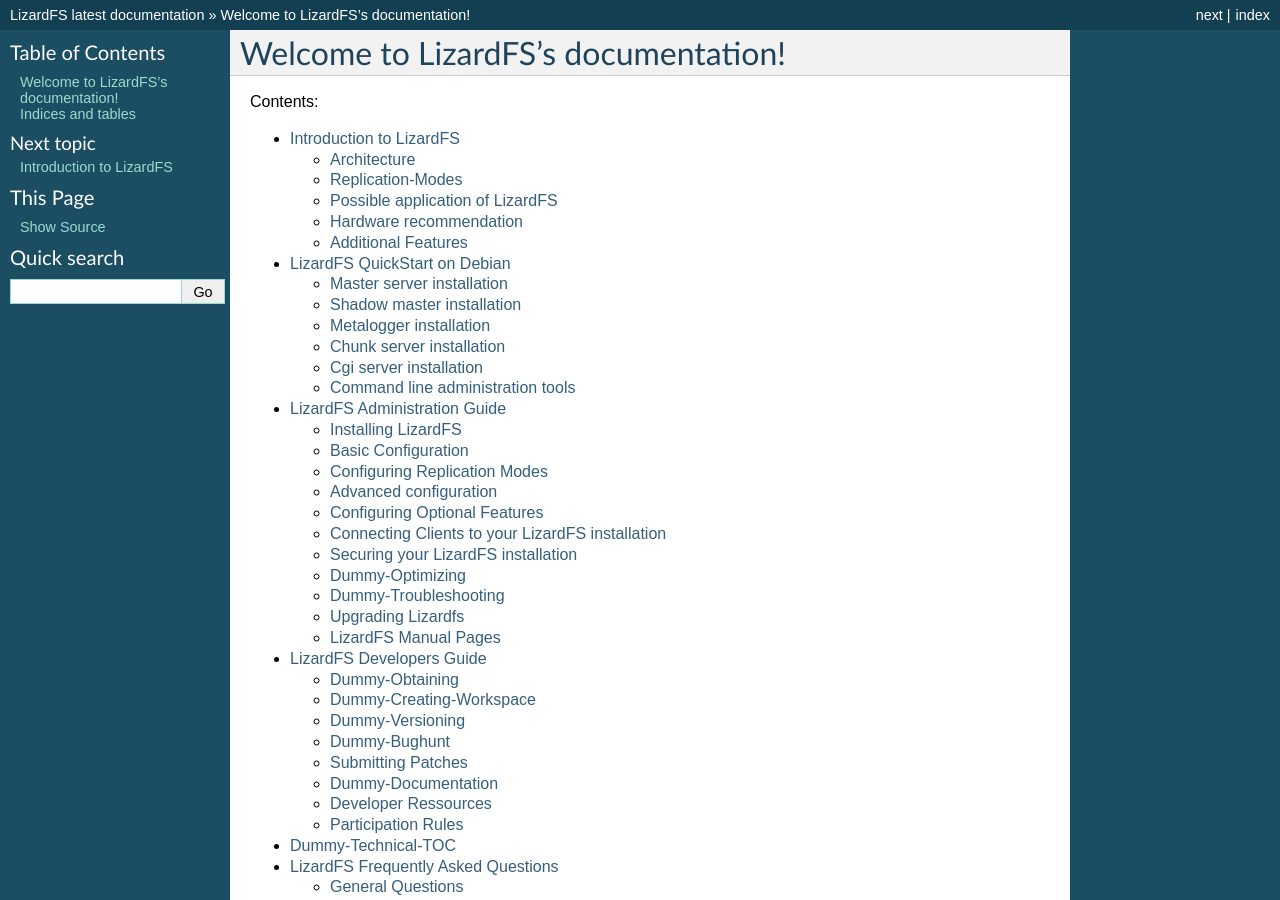
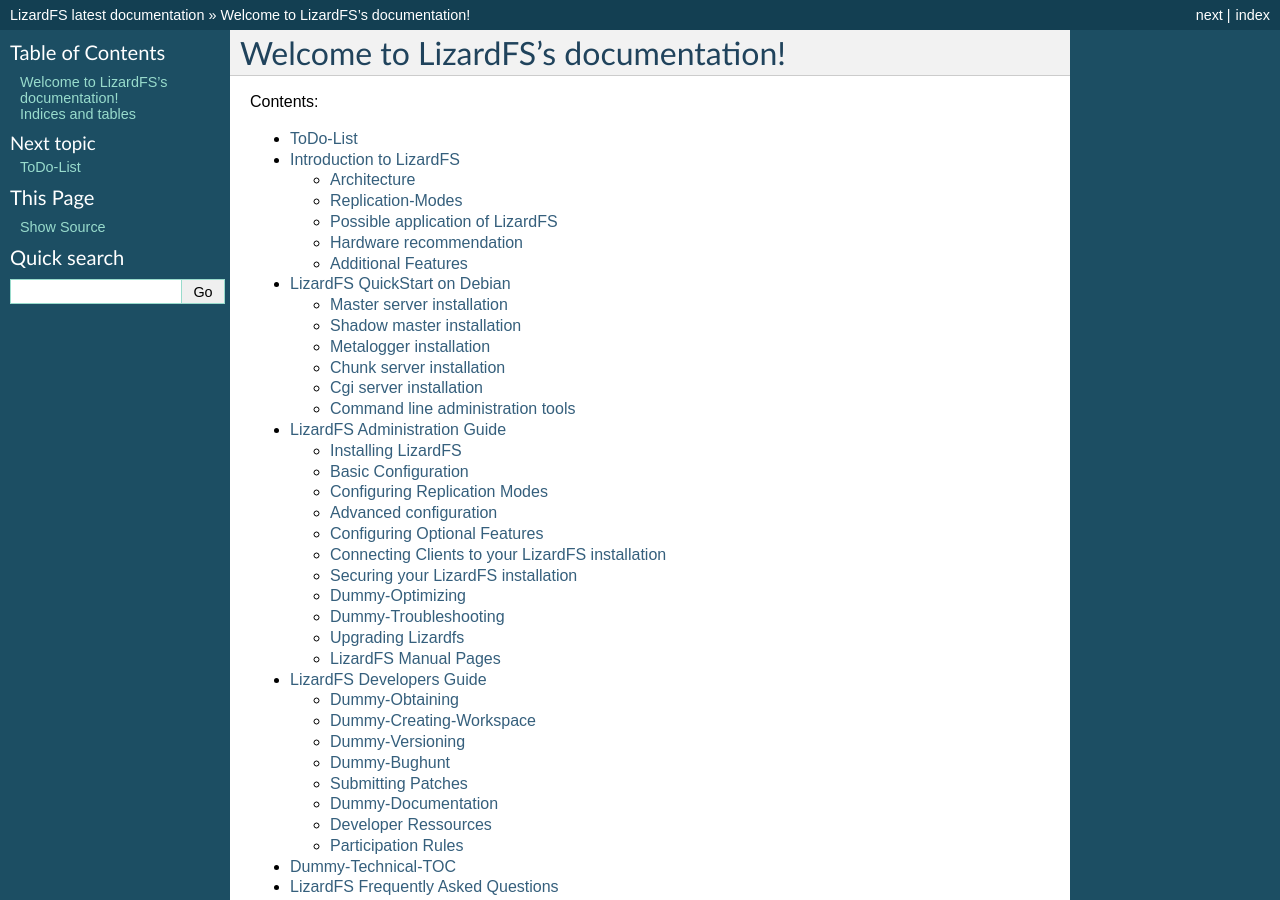
Before and after one commit to lizardfs/documentation, a Sphinx documentation site: the page built from source/index.rst, in a window 1280 px wide and 900 px high. Built offline with Sphinx 7.4.7, drawn with Linux system fonts in a browser that asks for light colours; pages that are not in the unit, such as notebooks, are missing from menus.

Commit message:
added autogenerated todolist

```diff
--- a/source/index.rst
+++ b/source/index.rst
@@ -11,6 +11,7 @@
 .. toctree::
    :maxdepth: 2
 
+   todolist
    introduction
    quickstart
    adminguide/index
--- /dev/null
+++ b/source/todolist.rst
@@ -0,0 +1,5 @@
+
+ToDo-List
+#########
+
+.. todolist::
```
